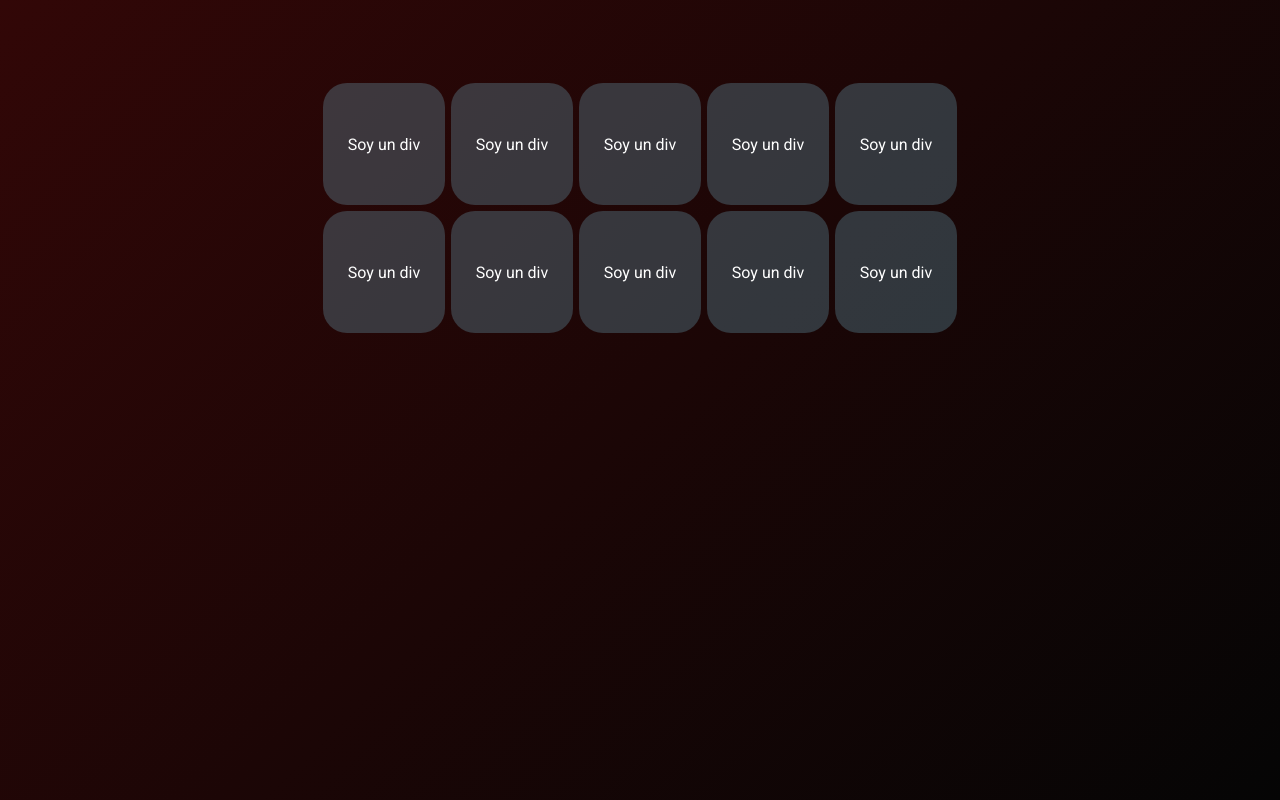
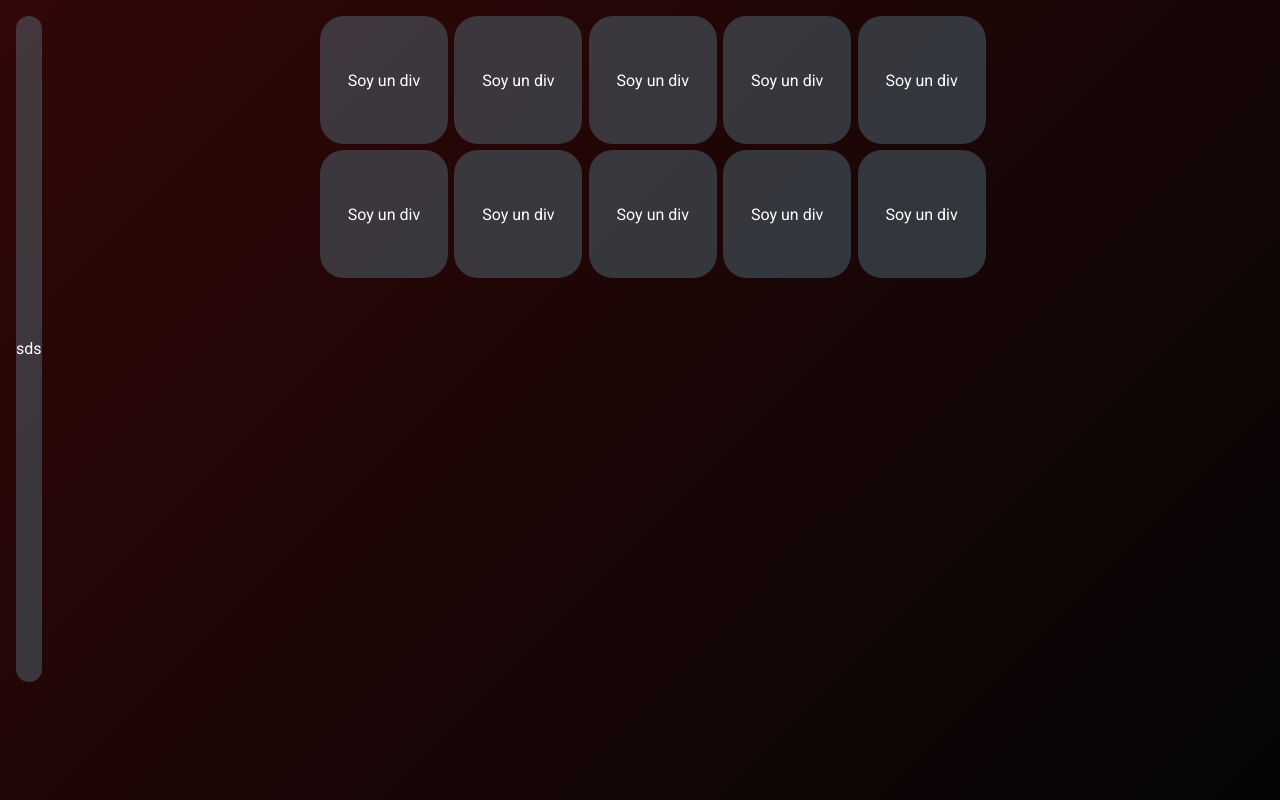
Before and after one commit to ismaelmartin302/Dashboard, an Angular app: page / in a window 1280 px wide. Built offline with nearby package versions, Linux system fonts and the light colour scheme.

Commit message:
Que complicado son los grids

```diff
--- a/src/app/app.component.html
+++ b/src/app/app.component.html
@@ -1,14 +1,15 @@
-<section class="container">
-    <app-schema class="div1"></app-schema>
-    <app-schema class="div2"></app-schema>
-    <app-schema class="div3"></app-schema>
-    <app-schema class="div4"></app-schema>
-    <app-schema class="div4"></app-schema>
-    <app-schema class="div4"></app-schema>
-    <app-schema class="div4"></app-schema>
-    <app-schema class="div4"></app-schema>
-    <app-schema class="div4"></app-schema>
-    <app-schema class="div4"></app-schema>
-
-
-</section>
+<main>
+    <app-menu></app-menu>
+    <section class="container">
+        <app-schema></app-schema>
+        <app-schema></app-schema>
+        <app-schema></app-schema>
+        <app-schema></app-schema>
+        <app-schema></app-schema>
+        <app-schema></app-schema>
+        <app-schema></app-schema>
+        <app-schema></app-schema>
+        <app-schema></app-schema>
+        <app-schema></app-schema>
+    </section>
+</main>
--- a/src/app/app.component.scss
+++ b/src/app/app.component.scss
@@ -1,13 +1,27 @@
+main {
+    display: flex;
+    padding: 1em;
+}
+
 .container {
     display: grid;
-    width: 100vw;
-    height: 100vh;
+    width: 100%;
     grid-template-columns: repeat(5, 8em);
     grid-template-rows: repeat(5, 8em);
+    gap: 0.4em;
     justify-content: center;
     align-content: center;
 }
 
+app-schema, app-menu {
+        background-color: rgba($color: #7bc6dd, $alpha: 0.25);
+        color: white;
+        display: flex;
+        justify-content: center;
+        align-items: center;
+        width: fit-content;
+        border-radius: 3vh;
+}
 app-schema {
-    padding: 0.2em;
+    width: 100%;
 }
--- a/src/app/app.component.ts
+++ b/src/app/app.component.ts
@@ -1,11 +1,12 @@
 import { Component } from '@angular/core';
 import { RouterOutlet } from '@angular/router';
 import { SchemaComponent } from "./modules/schema/schema.component";
+import { MenuComponent } from "./layout/menu/menu.component";
 
 @Component({
   selector: 'app-root',
   standalone: true,
-  imports: [RouterOutlet, SchemaComponent],
+  imports: [RouterOutlet, SchemaComponent, MenuComponent],
   templateUrl: './app.component.html',
   styleUrl: './app.component.scss'
 })
--- /dev/null
+++ b/src/app/layout/menu/menu.component.html
@@ -0,0 +1 @@
+sds
--- a/src/app/modules/schema/schema.component.html
+++ b/src/app/modules/schema/schema.component.html
@@ -1,3 +1 @@
-<div>
     Soy un div
-</div>
```
Also changed, not shown: src/app/layout/menu/menu.component.ts (added, +12 -0 lines), src/app/layout/menu/menu.component.scss (added), 1 other file (tests, documents, lock files or other folders).
